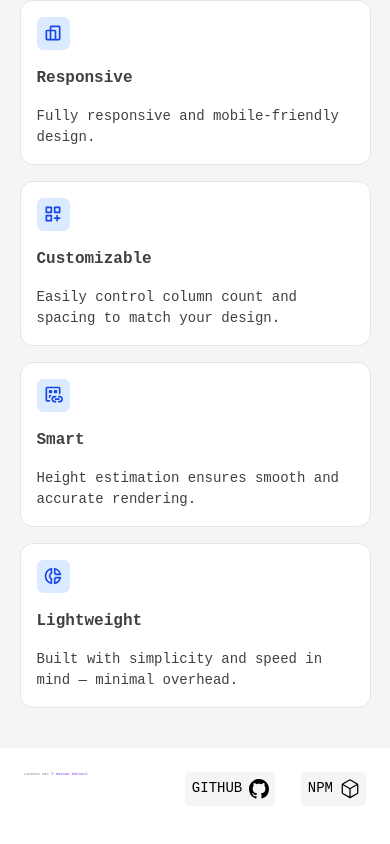
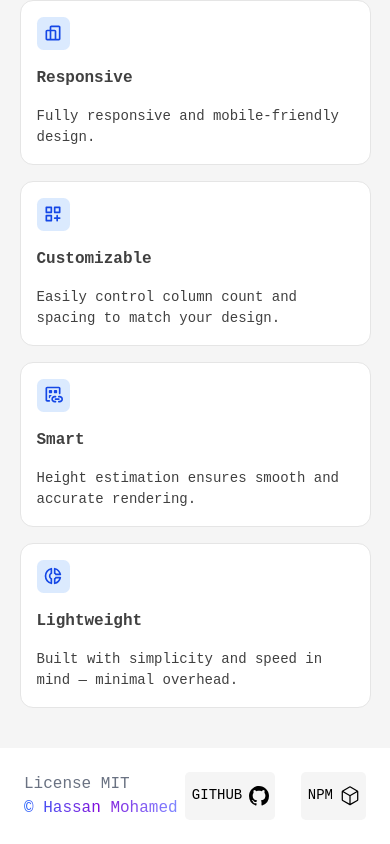
Before and after one commit to HassanMostafaa/react-broken-layouter-main, a Next.js app: page / in a window 390 px wide. Shown: the part 781-1625 px from the top of the page. Built offline with nearby package versions, Linux system fonts and the light colour scheme.

Commit message:
mobile footer fix

```diff
--- a/components/footer/Footer.tsx
+++ b/components/footer/Footer.tsx
@@ -5,7 +5,7 @@ import TypewriterText from "../typewriter-text/TypewriterText";
 export const Footer: React.FunctionComponent = () => {
   return (
     <footer className="p-[24px] lg:p-[1vw] flex justify-between">
-      <span className="text-sm text-gray-500 sm:text-center dark:text-gray-400">
+      <span className="text-[16px] lg:text-sm text-gray-500 sm:text-center dark:text-gray-400">
         License MIT{" "}
         <a
           href="https://github.com/HassanMostafaa"
--- a/components/layouter-vs-basic/BasicGrid.tsx
+++ b/components/layouter-vs-basic/BasicGrid.tsx
@@ -14,7 +14,7 @@ export const BasicGrid: React.FunctionComponent<{ cols: number }> = ({
       </h3>
 
       <div
-        className="grid gap-4 p-8 lg:p-[2vw] rounded-3xl bg-neutral-100 dark:bg-neutral-800"
+        className="grid gap-4 p-8 max-md:p-3 lg:p-[2vw] rounded-3xl bg-neutral-100 dark:bg-neutral-800"
         style={{
           gridTemplateColumns: `repeat(${cols}, minmax(100px, 1fr))`,
         }}
--- a/components/layouter-vs-basic/LayouterGrid.tsx
+++ b/components/layouter-vs-basic/LayouterGrid.tsx
@@ -25,7 +25,7 @@ export const LayouterGrid: React.FunctionComponent<{ cols: number }> = ({
           animate={{ opacity: 1 }}
           exit={{ opacity: 0 }}
           transition={{ duration: 0.4 }}
-          className="p-8 lg:p-[2vw] rounded-3xl bg-neutral-100 dark:bg-neutral-800"
+          className="p-8 max-md:p-3 lg:p-[2vw] rounded-3xl bg-neutral-100 dark:bg-neutral-800"
         >
           <Layouter
             cols={cols}
```
